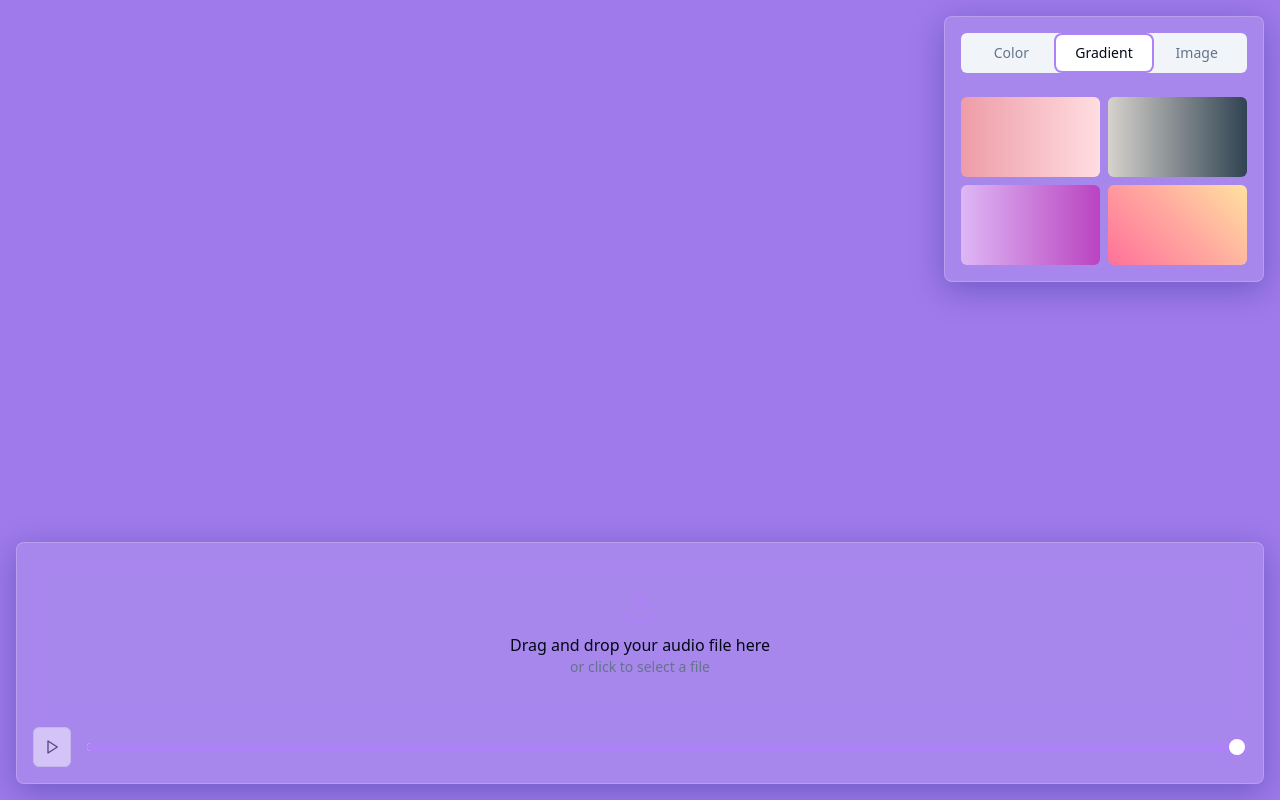
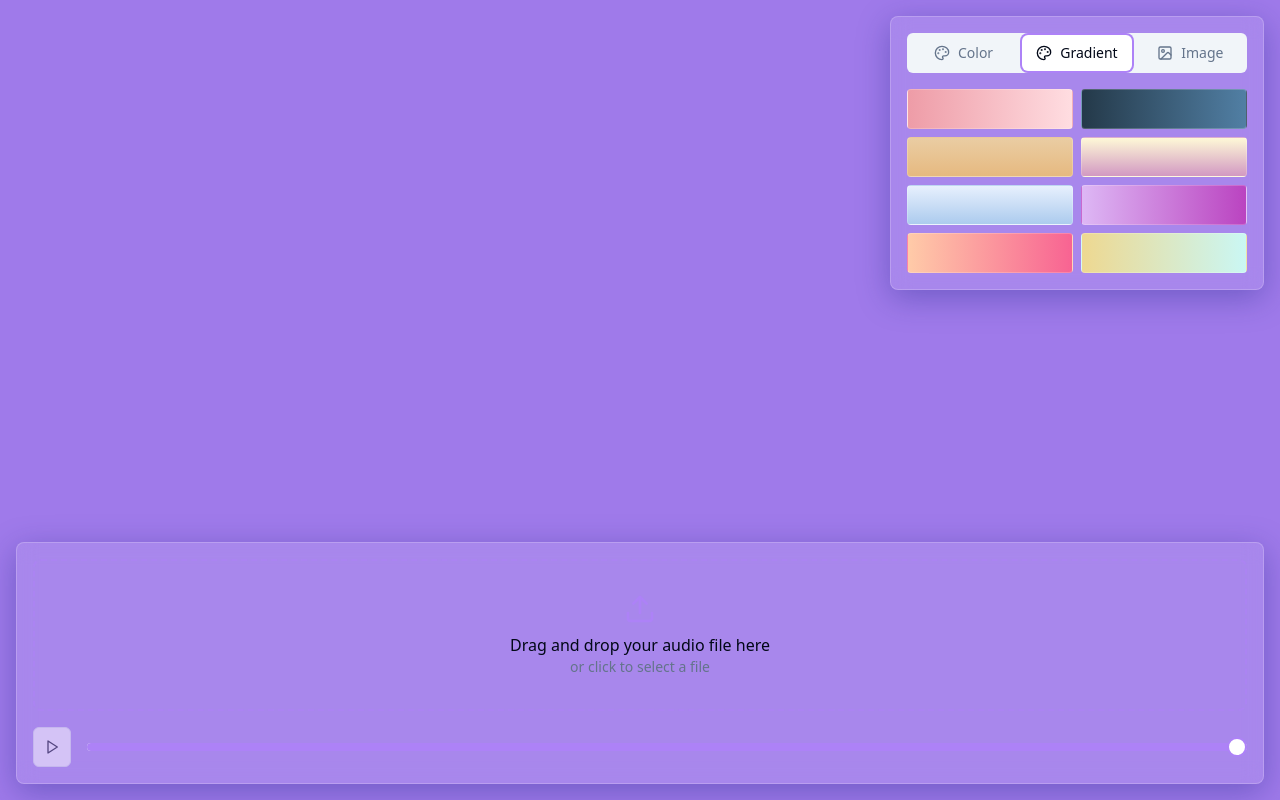
Before and after one commit to RUDYBTZZ/btz-dreamworld, a React (Vite) app: page / in a window 1280 px wide. Both pictures are taken after a click on the tab "Gradient". Built offline with nearby package versions, Linux system fonts and the light colour scheme.

Commit message:
Continue development progress.
[skip gpt_engineer]

```diff
--- a/src/components/BackgroundControls.tsx
+++ b/src/components/BackgroundControls.tsx
@@ -1,100 +1,108 @@
-import React, { useState } from 'react';
-import { Button } from "@/components/ui/button";
-import { Tabs, TabsContent, TabsList, TabsTrigger } from "@/components/ui/tabs";
-import { Label } from "@/components/ui/label";
-import { Input } from "@/components/ui/input";
-import { useToast } from "@/hooks/use-toast";
-import { Upload } from "lucide-react";
+import { useState } from "react";
+import { Palette, Image, Upload } from "lucide-react";
+import { cn } from "@/lib/utils";
+import {
+  Tabs,
+  TabsContent,
+  TabsList,
+  TabsTrigger,
+} from "@/components/ui/tabs";
+
+const PRESET_GRADIENTS = [
+  "linear-gradient(to right, #ee9ca7, #ffdde1)",
+  "linear-gradient(to right, #243949 0%, #517fa4 100%)",
+  "linear-gradient(to top, #e6b980 0%, #eacda3 100%)",
+  "linear-gradient(to top, #d299c2 0%, #fef9d7 100%)",
+  "linear-gradient(to top, #accbee 0%, #e7f0fd 100%)",
+  "linear-gradient(90deg, hsla(277, 75%, 84%, 1) 0%, hsla(297, 50%, 51%, 1) 100%)",
+  "linear-gradient(90deg, hsla(24, 100%, 83%, 1) 0%, hsla(341, 91%, 68%, 1) 100%)",
+  "linear-gradient(90deg, hsla(46, 73%, 75%, 1) 0%, hsla(176, 73%, 88%, 1) 100%)",
+];
 
 interface BackgroundControlsProps {
   onBackgroundChange: (background: string) => void;
 }
 
 const BackgroundControls = ({ onBackgroundChange }: BackgroundControlsProps) => {
-  const [selectedColor, setSelectedColor] = useState('#9f7aea');
-  const { toast } = useToast();
+  const [activeTab, setActiveTab] = useState("color");
+  const [selectedColor, setSelectedColor] = useState("#9f7aea");
 
-  const gradients = [
-    'linear-gradient(to right, #ee9ca7, #ffdde1)',
-    'linear-gradient(to right, #d7d2cc 0%, #304352 100%)',
-    'linear-gradient(90deg, hsla(277, 75%, 84%, 1) 0%, hsla(297, 50%, 51%, 1) 100%)',
-    'linear-gradient(225deg, #FFE29F 0%, #FFA99F 48%, #FF719A 100%)',
-  ];
+  const handleColorChange = (e: React.ChangeEvent<HTMLInputElement>) => {
+    const color = e.target.value;
+    setSelectedColor(color);
+    onBackgroundChange(color);
+  };
+
+  const handleGradientSelect = (gradient: string) => {
+    onBackgroundChange(gradient);
+  };
 
   const handleImageUpload = (e: React.ChangeEvent<HTMLInputElement>) => {
     const file = e.target.files?.[0];
-    if (!file) return;
-
-    if (!file.type.startsWith('image/')) {
-      toast({
-        title: "Invalid file type",
-        description: "Please upload an image file",
-        variant: "destructive",
-      });
-      return;
-    }
-
+    if (file) {
       const reader = new FileReader();
       reader.onload = (event) => {
-      if (event.target?.result) {
-        onBackgroundChange(`url(${event.target.result})`);
-      }
+        const imageUrl = event.target?.result as string;
+        onBackgroundChange(`url(${imageUrl})`);
       };
       reader.readAsDataURL(file);
+    }
   };
 
   return (
-    <div className="glass-panel p-4 fixed top-4 right-4 w-80">
-      <Tabs defaultValue="color">
-        <TabsList className="w-full mb-4">
-          <TabsTrigger value="color" className="flex-1">Color</TabsTrigger>
-          <TabsTrigger value="gradient" className="flex-1">Gradient</TabsTrigger>
-          <TabsTrigger value="image" className="flex-1">Image</TabsTrigger>
+    <div className="fixed top-4 right-4 z-50">
+      <Tabs value={activeTab} onValueChange={setActiveTab} className="glass-panel p-4">
+        <TabsList className="grid w-full grid-cols-3 gap-2">
+          <TabsTrigger value="color" className="flex items-center gap-2">
+            <Palette className="w-4 h-4" />
+            Color
+          </TabsTrigger>
+          <TabsTrigger value="gradient" className="flex items-center gap-2">
+            <Palette className="w-4 h-4" />
+            Gradient
+          </TabsTrigger>
+          <TabsTrigger value="image" className="flex items-center gap-2">
+            <Image className="w-4 h-4" />
+            Image
+          </TabsTrigger>
         </TabsList>
 
-        <TabsContent value="color" className="space-y-4">
-          <div className="space-y-2">
-            <Label>Select Color</Label>
-            <Input
+        <TabsContent value="color" className="mt-4">
+          <input
             type="color"
             value={selectedColor}
-              onChange={(e) => {
-                setSelectedColor(e.target.value);
-                onBackgroundChange(e.target.value);
-              }}
-              className="w-full h-10"
+            onChange={handleColorChange}
+            className="w-full h-10 cursor-pointer rounded"
           />
-          </div>
         </TabsContent>
 
-        <TabsContent value="gradient" className="space-y-4">
+        <TabsContent value="gradient" className="mt-4">
           <div className="grid grid-cols-2 gap-2">
-            {gradients.map((gradient, index) => (
-              <Button
+            {PRESET_GRADIENTS.map((gradient, index) => (
+              <button
                 key={index}
-                className="h-20 w-full"
+                className={cn(
+                  "h-10 rounded transition-all hover:scale-105",
+                  "border border-white/20"
+                )}
                 style={{ background: gradient }}
-                onClick={() => onBackgroundChange(gradient)}
+                onClick={() => handleGradientSelect(gradient)}
               />
             ))}
           </div>
         </TabsContent>
 
-        <TabsContent value="image" className="space-y-4">
-          <div
-            className="upload-zone"
-            onClick={() => document.getElementById('bg-image-upload')?.click()}
-          >
-            <Upload className="w-8 h-8 mx-auto mb-2 text-primary" />
-            <p>Upload background image</p>
+        <TabsContent value="image" className="mt-4">
+          <label className="upload-zone flex flex-col items-center justify-center gap-2">
+            <Upload className="w-6 h-6" />
+            <span>Upload Image</span>
             <input
-              id="bg-image-upload"
               type="file"
               accept="image/*"
+              onChange={handleImageUpload}
               className="hidden"
-              onChange={handleImageUpload}
             />
-          </div>
+          </label>
         </TabsContent>
       </Tabs>
     </div>
```
Lines whose indentation alone changed are shown as unchanged.
